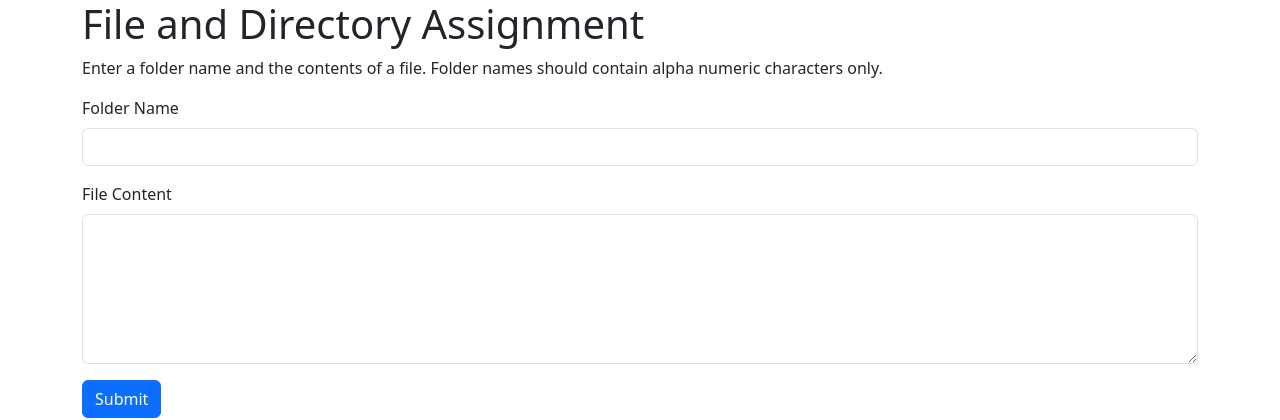
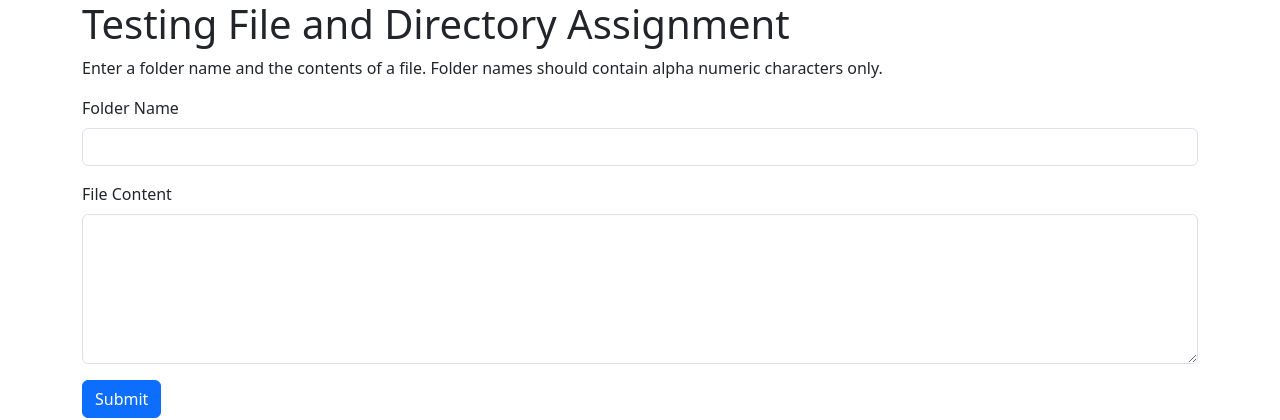
Before and after one commit to rfrakeswcc/CPS276, a PHP site: page / in a window 1280 px wide. Shown: the top 420 px of the page. Run offline with PHP 8.4, Linux system fonts and the light colour scheme.

Commit message:
update All

```diff
--- a/assignments/assignment5/index.php
+++ b/assignments/assignment5/index.php
@@ -33,7 +33,7 @@ if($_SERVER["REQUEST_METHOD"] == "POST"){
 
   <body class="container">
     <header>
-      <h1>File and Directory Assignment</h1>
+      <h1>Testing File and Directory Assignment</h1>
       <p>Enter a folder name and the contents of a file. Folder names should contain alpha numeric characters only.</p>
     </header>
     <?php
```
